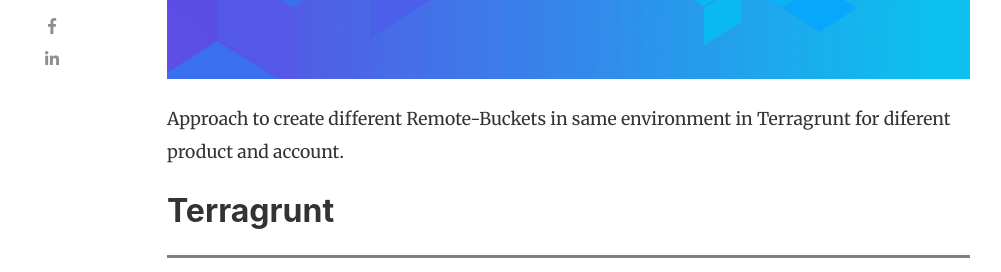
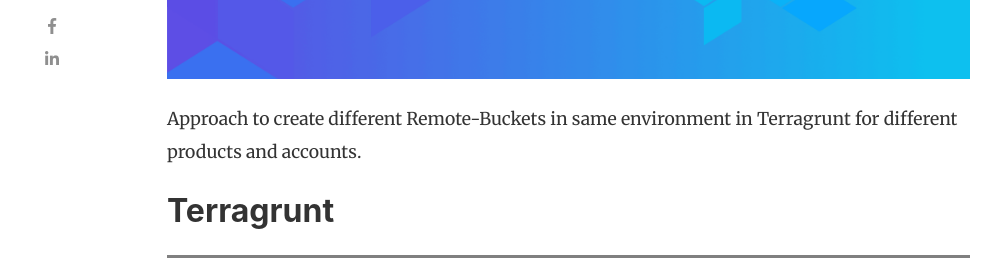
Before and after one commit to sandeeplamb/sandeeplamb.github.io, a Jekyll site: the page built from _posts/2020-07-15-terragrunt-remote_state.md, in a window 1280 px wide and 900 px high, scrolled down 683 px. Shown: the part 152-424 px from the top of the window, without its empty margins (118-1119 px from the left). Built offline with Jekyll 4.4.1, drawn with Linux system fonts in a browser that asks for light colours; nearby versions of some CDN libraries; comment, search, counter and statistics services are not loaded.

```diff
--- a/_posts/2020-07-15-terragrunt-remote_state.md
+++ b/_posts/2020-07-15-terragrunt-remote_state.md
@@ -8,7 +8,7 @@ featured: true
 hidden: true
 comments: false
 ---
-Approach to create different Remote-Buckets in same environment in Terragrunt for diferent product and account.
+Approach to create different Remote-Buckets in same environment in Terragrunt for different products and accounts.
 
 <link rel="stylesheet" href="//cdnjs.cloudflare.com/ajax/libs/highlight.js/10.1.1/styles/vs2015.min.css">
 <script src="//cdnjs.cloudflare.com/ajax/libs/highlight.js/10.1.1/highlight.min.js"></script>
```
Also changed, not shown: _posts/2020-07-13-kustomize.md (+1 -0 lines).
